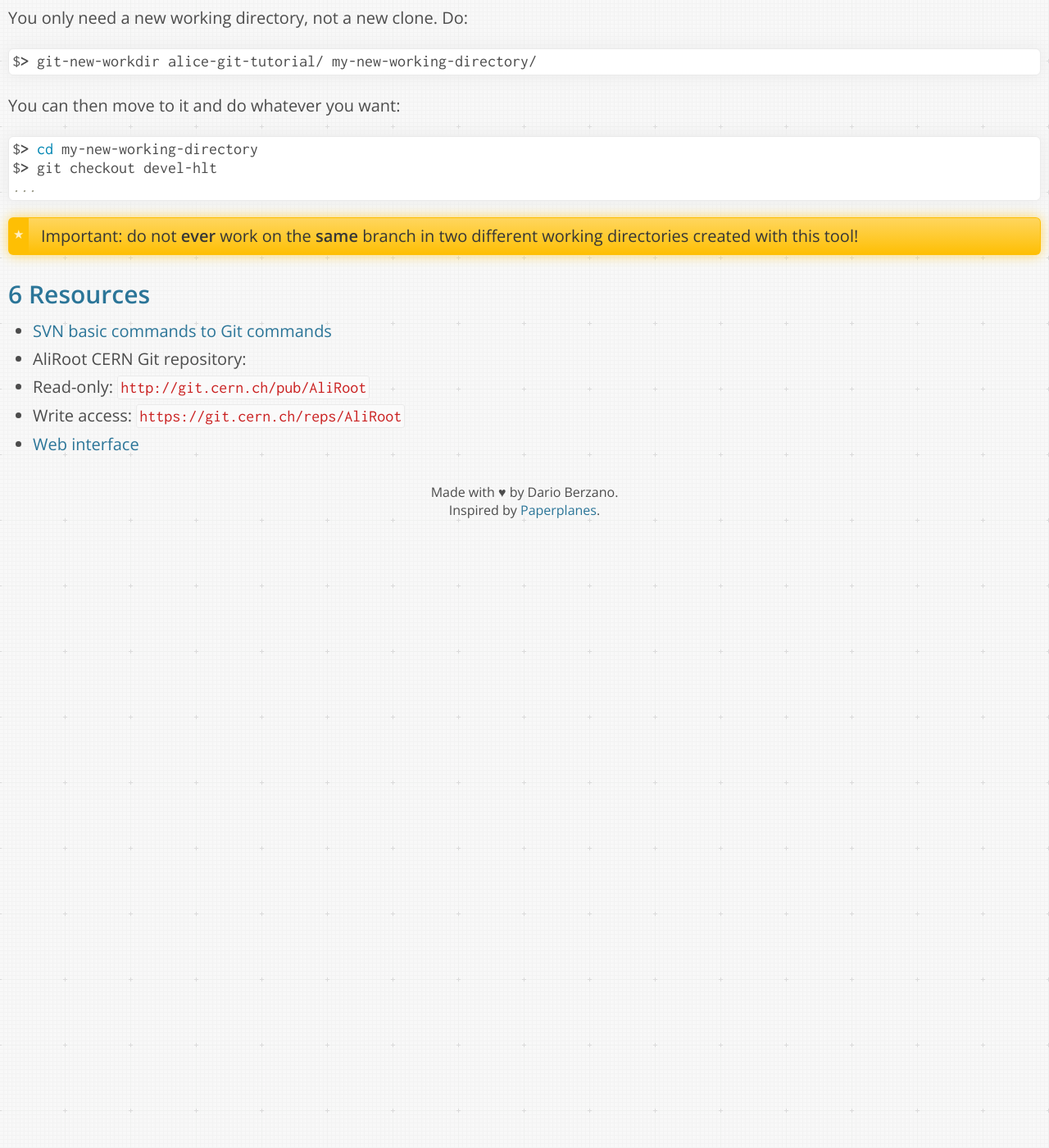
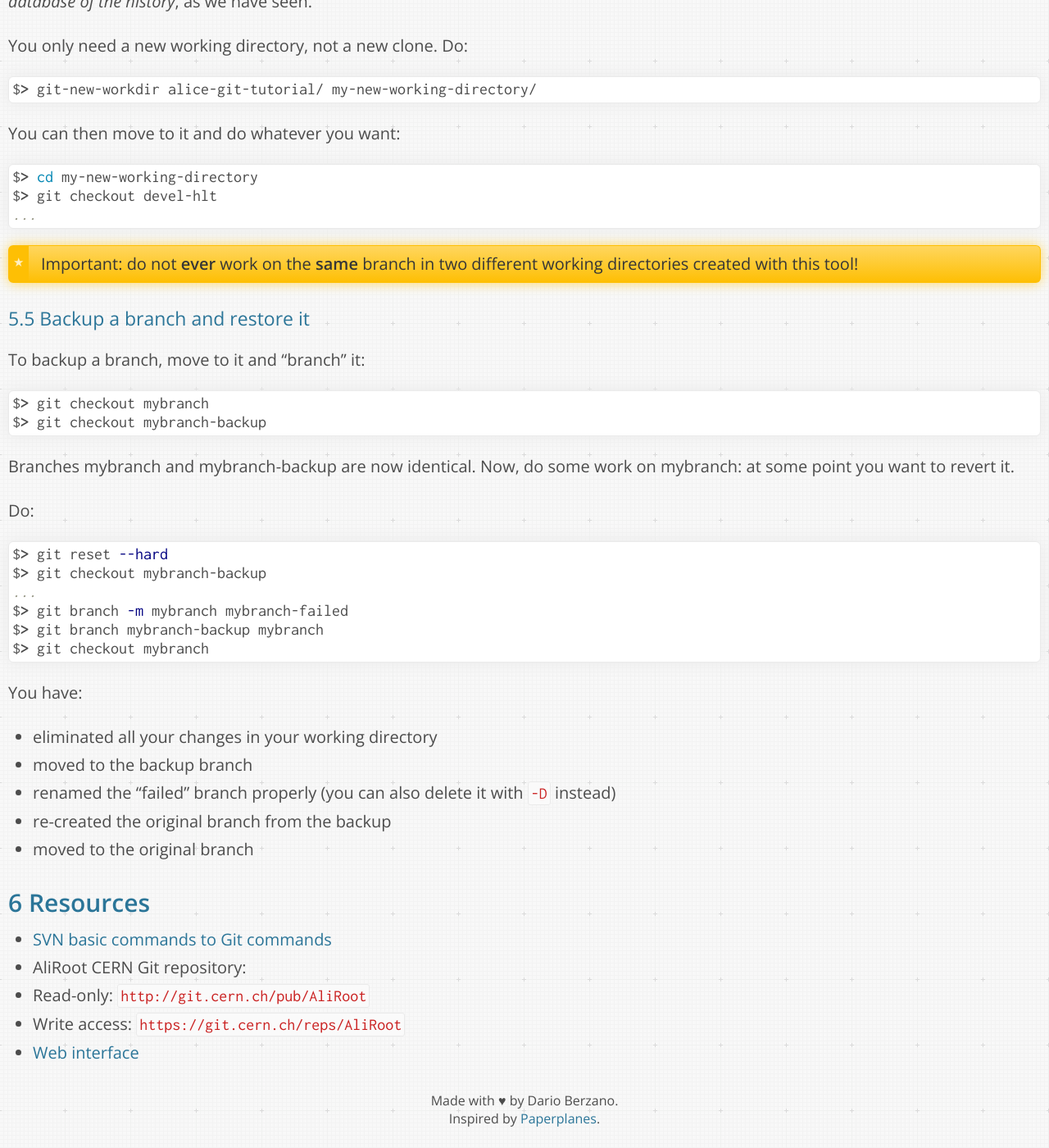
Before and after one commit to dberzano/dberzano.github.io, a Jekyll site: the page built from alice/git/index.md, in a window 1280 px wide and 1400 px high, scrolled down 30486 px. Shown: the whole window at 82% size. Built offline with Jekyll 4.4.1, drawn with Linux system fonts in a browser that asks for light colours; Markdown is read by kramdown in place of the engine named in the settings; before the commit the page ends 31144 px from its top, so only the background shows below that; some of the changed text lies outside the part shown.

Commit message:
GitTut: backup and restore branches

````diff
--- a/alice/git/index.md
+++ b/alice/git/index.md
@@ -1303,6 +1303,39 @@ $> git checkout devel-hlt
 > Important: do not **ever** work on the **same** branch in two different
 > working directories created with this tool!
 
+
+### Backup a branch and restore it
+
+To backup a branch, move to it and "branch" it:
+
+```console
+$> git checkout mybranch
+$> git checkout mybranch-backup
+```
+
+Branches **mybranch** and **mybranch-backup** are now identical. Now, do some
+work on **mybranch**: at some point you want to revert it.
+
+Do:
+
+```console
+$> git reset --hard
+$> git checkout mybranch-backup
+...
+$> git branch -m mybranch mybranch-failed
+$> git branch mybranch-backup mybranch
+$> git checkout mybranch
+```
+
+You have:
+
+* eliminated all your changes in your working directory
+* moved to the backup branch
+* renamed the "failed" branch properly (you can also delete it with `-D`
+  instead)
+* re-created the original branch from the backup
+* moved to the original branch
+
 Resources
 ---------
 
````
